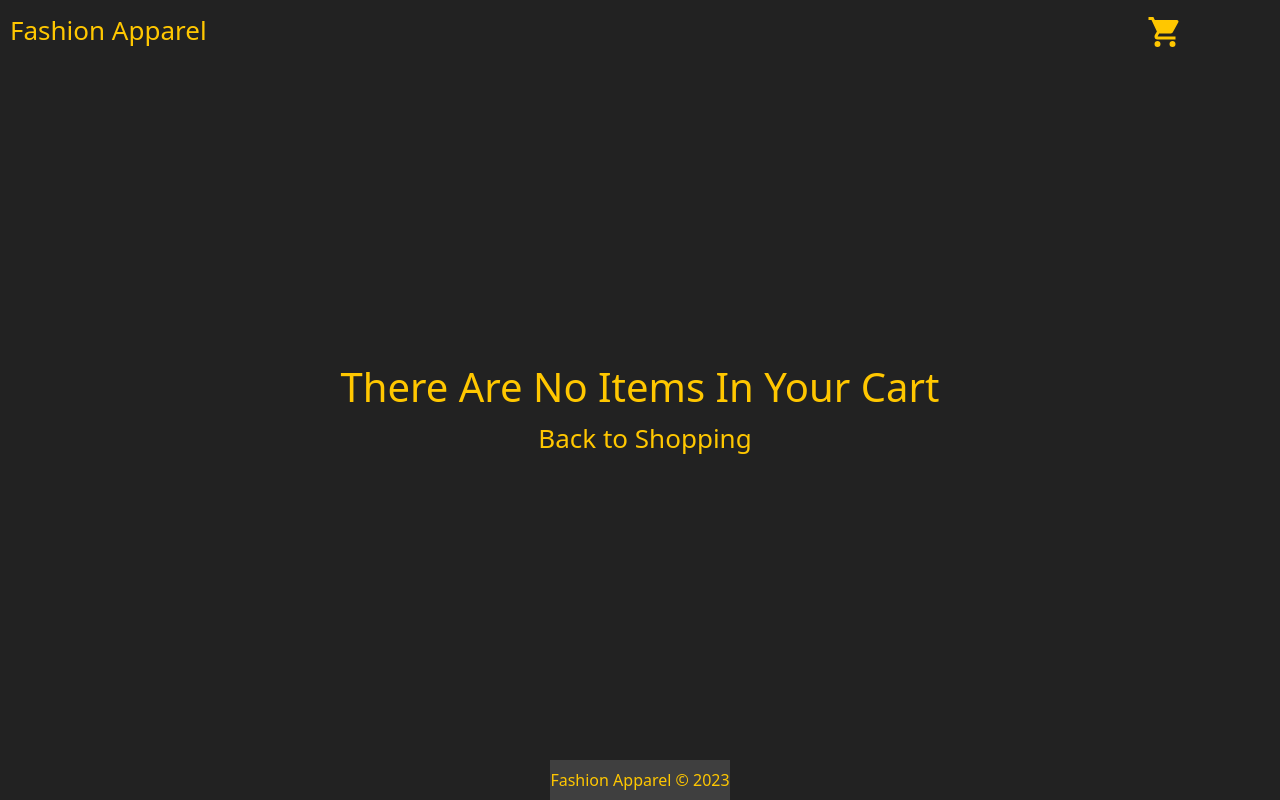
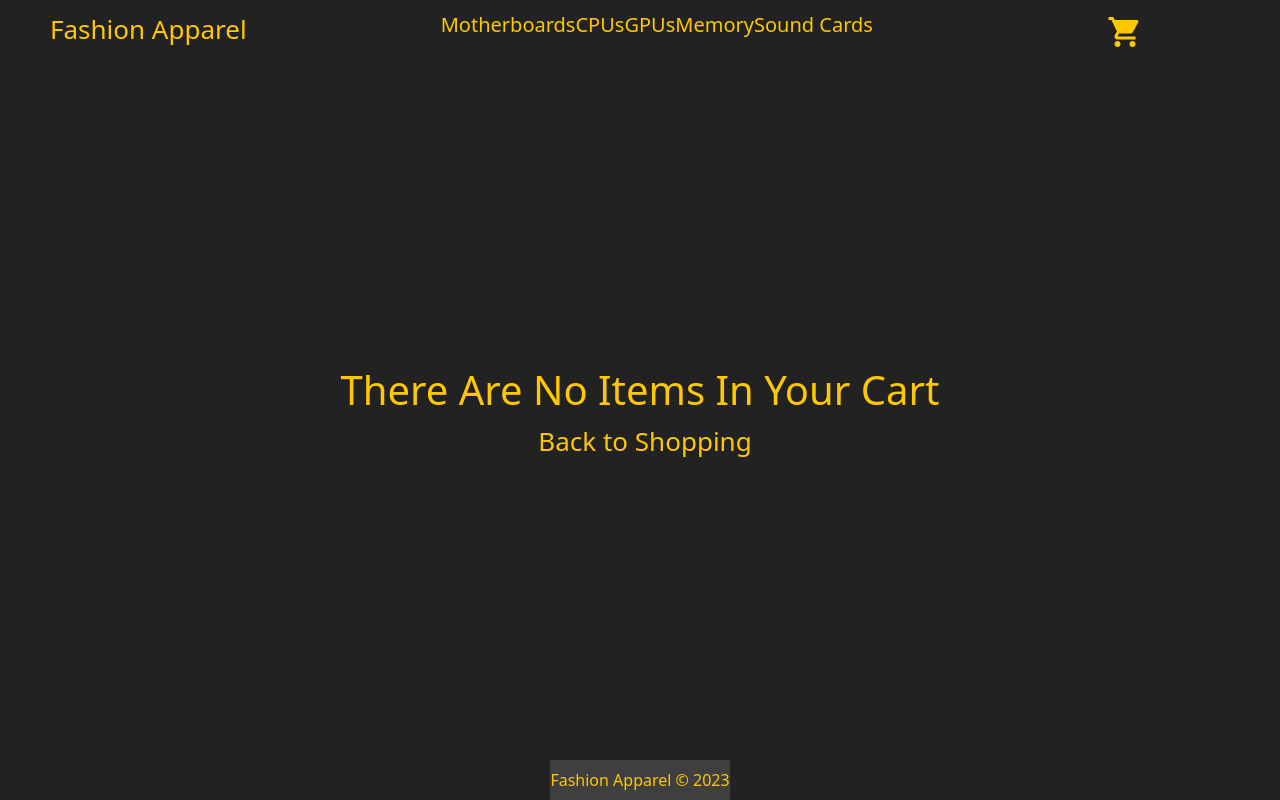
Before and after one commit to SalamanderCtesiphon/fashion-boutique, a React (Create React App) app: page /checkout in a window 1280 px wide. Built offline with nearby package versions, Linux system fonts and the light colour scheme; the HTML template or start-up script is replaced by a standard one.

Commit message:
added nav links to the nav bar

```diff
--- a/src/App.css
+++ b/src/App.css
@@ -1,3 +1,8 @@
+* {
+  background-color: #222222;
+  color: #FFC700;
+}
+
 .App {
   background-color: #222222;
   color: #FFC700;
@@ -24,10 +29,9 @@
 
 .header {
   height: auto;
-  width: 100vw;
+  width: 1200px;
   display: flex;
   justify-content: space-between;
-  align-items: center;
   padding-right: 15px;
   padding-top: 10px;
   padding-bottom: 10px;
@@ -67,6 +71,15 @@
   cursor: pointer;
   margin-left: 10px;
   font-size: 26px;
+}
+
+ul {
+  display: flex;
+}
+
+.navLinks li {
+  font-size: 20px;
+  list-style: none;
 }
 
 .navLinks:hover {
--- a/src/components/NavbarComponent.js
+++ b/src/components/NavbarComponent.jsx
@@ -21,6 +21,13 @@ function NavbarComponent() {
     <>
       <div className='header'>
         <a className="navLinks title" href='/'>Fashion Apparel</a>
+        <ul className='navLinks'>
+          <li>Motherboards</li>
+          <li>CPUs</li>
+          <li>GPUs</li>
+          <li>Memory</li>
+          <li>Sound Cards</li>
+        </ul>
         <div className='shopping-cart'>
           { productsCount > 0 ?
             <div className='product-count'>{productsCount}</div>
```
Lines whose indentation alone changed are shown as unchanged.
